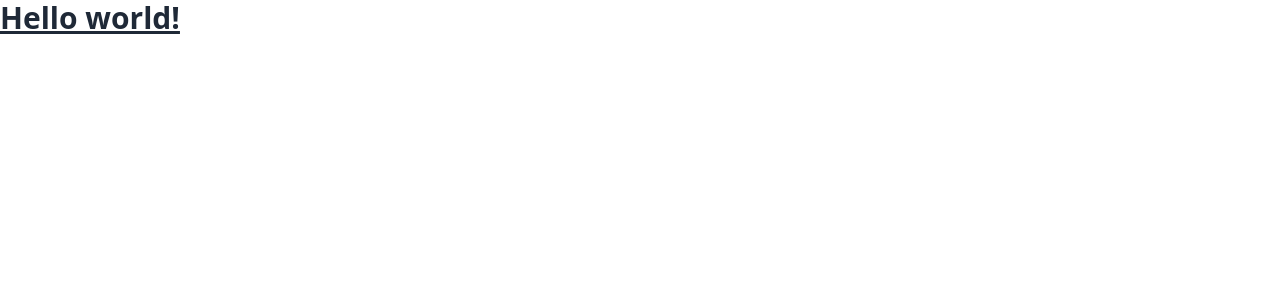
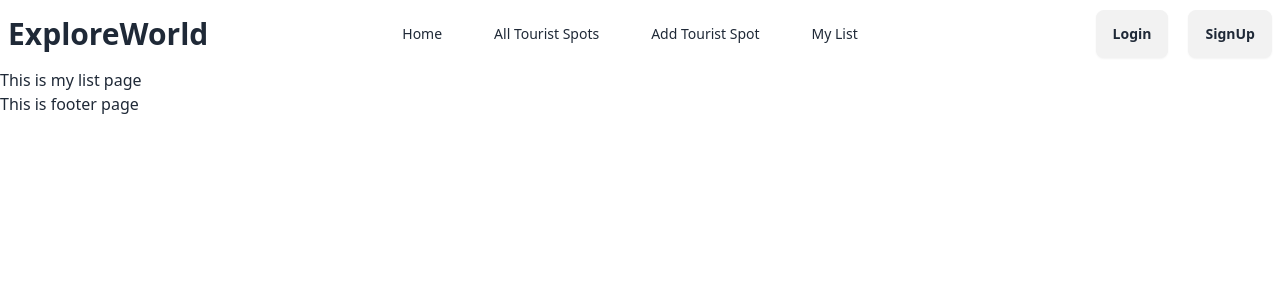
Before and after one commit to Apurbopaul131/Explore-world-client, a React (Vite) app: page /my-list in a window 1280 px wide. Shown: the top 300 px of the page. Built offline with nearby package versions, Linux system fonts and the light colour scheme.

Commit message:
added layout and client side routes

```diff
--- a/src/App.jsx
+++ b/src/App.jsx
@@ -1,13 +1,16 @@
+import { Outlet } from 'react-router-dom'
 import './App.css'
+import Footer from './Components/Common/Footer'
+import Navbar from './Components/Common/Navbar'
 
 function App() {
 
   return (
-    <>
-      <h1 className="text-3xl font-bold underline">
-      Hello world!
-    </h1>
-    </>
+    <div className='max-w-7xl mx-auto'>
+      <Navbar/>
+      <Outlet/>
+      <Footer/>
+    </div>
   )
 }
 
--- a/src/Components/Common/Navbar.jsx
+++ b/src/Components/Common/Navbar.jsx
@@ -1,11 +1,84 @@
-
+import { Link, NavLink } from "react-router-dom";
 
 const Navbar = () => {
-    return (
-        <div>
-            <h1>This is Navbar</h1>
+  const pages = [
+    {
+      id: 1,
+      name: "Home",
+      path: "/",
+    },
+    {
+      id: 2,
+      name: "All Tourist Spots",
+      path: "/all-tourist-spots",
+    },
+    {
+      id: 3,
+      name: "Add Tourist Spot",
+      path: "/add-tourist-spot",
+    },
+    {
+      id: 4,
+      name: "My List",
+      path: "/my-list",
+    }
+  ];
+  return (
+    <div className="navbar bg-base-100">
+      <div className="navbar-start">
+        <div className="dropdown">
+          <div tabIndex={0} role="button" className="btn btn-ghost lg:hidden">
+            <svg
+              xmlns="http://www.w3.org/2000/svg"
+              className="h-5 w-5"
+              fill="none"
+              viewBox="0 0 24 24"
+              stroke="currentColor"
+            >
+              <path
+                strokeLinecap="round"
+                strokeLinejoin="round"
+                strokeWidth="2"
+                d="M4 6h16M4 12h8m-8 6h16"
+              />
+            </svg>
+          </div>
+          <ul
+            tabIndex={0}
+            className="menu menu-sm dropdown-content bg-base-100 rounded-box z-[1] mt-3 w-52 p-2 shadow"
+          >
+            {pages.map((page) => (
+              <NavLink key={page.id} to={page.path}>
+                <li className="mr-5">
+                  <a>{page.name}</a>
+                </li>
+              </NavLink>
+            ))}
+          </ul>
         </div>
-    );
+        <h1 className="text-3xl font-bold">ExploreWorld</h1>
+      </div>
+      <div className="navbar-center hidden lg:flex">
+        <ul className="menu menu-horizontal px-1">
+          {pages.map((page) => (
+            <NavLink key={page.id} to={page.path}>
+              <li className="mr-5">
+                <a>{page.name}</a>
+              </li>
+            </NavLink>
+          ))}
+        </ul>
+      </div>
+      <div className="navbar-end">
+        <Link to={`/login`}>
+          <a className="btn mr-5">Login</a>
+        </Link>
+        <Link to={`/register`}>
+          <a className="btn">SignUp</a>
+        </Link>
+      </div>
+    </div>
+  );
 };
 
 export default Navbar;
--- a/src/main.jsx
+++ b/src/main.jsx
@@ -1,10 +1,13 @@
-import { StrictMode } from 'react'
-import { createRoot } from 'react-dom/client'
-import App from './App.jsx'
-import './index.css'
+import { StrictMode } from 'react';
+import { createRoot } from 'react-dom/client';
+import {
+  RouterProvider,
+} from "react-router-dom";
+import './index.css';
+import router from './Routes/AppRoutes.jsx';
 
 createRoot(document.getElementById('root')).render(
   <StrictMode>
-    <App />
+    <RouterProvider router={router}></RouterProvider>
   </StrictMode>,
 )
```
Also changed, not shown: src/Routes/AppRoutes.jsx (+45 -0 lines).
